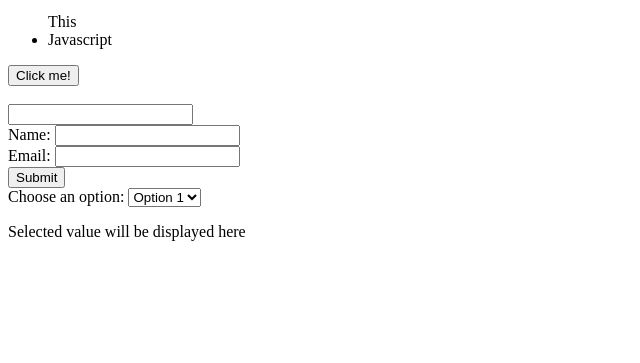
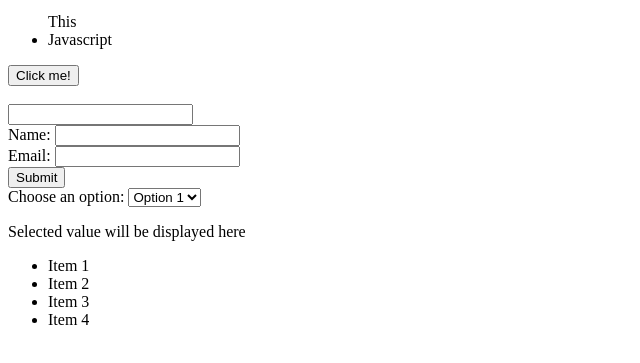
Before and after one commit to ShivamBhuskute/30DayChallenge, a plain HTML site: page Day10/EventHandling.html in a window 1280 px wide. Shown: the part 101-464 px from the top of the page, without its empty margins (0-640 px from the left). Drawn offline with Linux system fonts and the light colour scheme.

Commit message:
day 10 tasks completed

```diff
--- a/Day10/EventHandling.html
+++ b/Day10/EventHandling.html
@@ -36,6 +36,13 @@
         <option value="Option 3">Option 3</option>
     </select>
     <p id="selectedValue">Selected value will be displayed here</p>
+
+    <ul id="my-list">
+        <li>Item 1</li>
+        <li>Item 2</li>
+        <li>Item 3</li>
+    </ul>
+
 </body>
 <script>
     // Activity 1
@@ -88,6 +95,26 @@
 
 
     // Activity 5
+    const list = document.getElementById('my-list');
+    list.addEventListener('click', (event) => {
+        // Check if clicked element is a list item (LI)
+        if (event.target.tagName === 'LI') {
+            console.log("Clicked item:", event.target.textContent);
+        }
+    });
+
+
+    list.addEventListener('click', (event) => {
+        // Check if clicked element is a list item (LI)
+        if (event.target.tagName === 'LI') {
+            console.log("Clicked item:", event.target.textContent);
+        }
+    });
+
+    // Example of adding a new list item dynamically
+    const newItem = document.createElement('li');
+    newItem.textContent = 'Item 4';
+    list.appendChild(newItem);
 
 </script>
 
```
